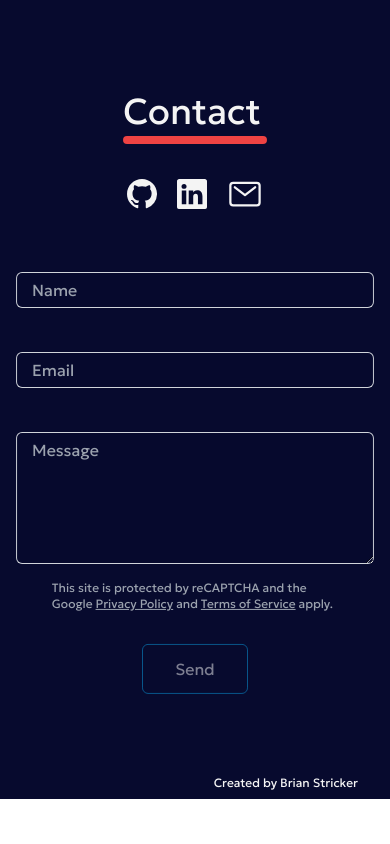
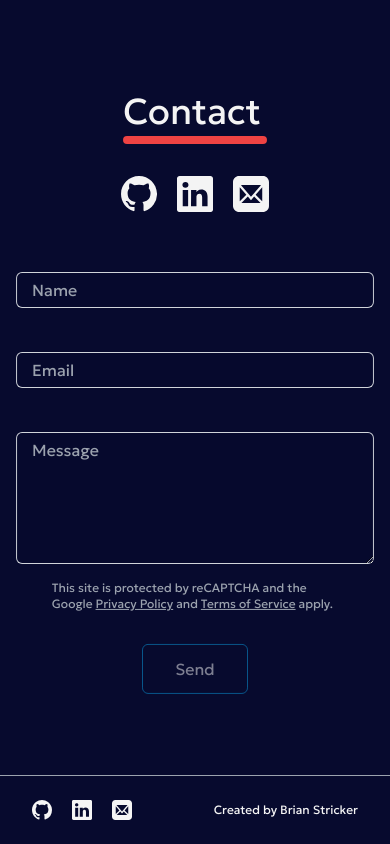
Before and after one commit to brianmstricker/portfolio-v3, a React (Vite) app: page /home in a window 390 px wide. Shown: the part 3513-4357 px from the top of the page. Before the commit the page ends 4312 px from the top, so only its background shows below. Built offline with nearby package versions, Linux system fonts and the light colour scheme.

Commit message:
more style updates

```diff
--- a/src/components/ContactLinks.jsx
+++ b/src/components/ContactLinks.jsx
@@ -1,5 +1,5 @@
 import { BsGithub, BsLinkedin } from "react-icons/bs";
-import { IoMailOutline } from "react-icons/io5";
+import { ImMail } from "react-icons/im";
 
 const links = [
  {
@@ -14,15 +14,15 @@ const links = [
  },
  {
   name: "Email",
-  icon: <IoMailOutline />,
+  icon: <ImMail />,
   link: "mailto:brianmstricker@gmail.com",
  },
 ];
 
-export const ContactLinks = ({ contactPage }) => {
+export const ContactLinks = ({ icons, small }) => {
  return (
   <div>
-   {!contactPage ? (
+   {!icons ? (
     <div>
      {links.map((link) => (
       <a
@@ -40,13 +40,19 @@ export const ContactLinks = ({ contactPage }) => {
     <div className="flex gap-5 sm:gap-12 items-center">
      {links.map((link) => (
       <a
-       className="text-3xl last:text-4xl hover:scale-110 duration-200"
+       className={
+        "hover:scale-110 duration-200 relative flex items-center justify-center group" +
+        (small ? " text-xl" : " text-4xl")
+       }
        href={link.link}
        key={`link-${link.name}`}
        target="_blank"
        rel="noreferrer"
       >
-       {link.icon}
+       <span className="text-xs absolute -top-4 opacity-0 group-hover:opacity-100 duration-300">
+        {link.name}
+       </span>
+       <span>{link.icon}</span>
       </a>
      ))}
     </div>
--- a/src/components/Footer.jsx
+++ b/src/components/Footer.jsx
@@ -1,7 +1,10 @@
+import { ContactLinks } from "./ContactLinks";
+
 const Footer = () => {
  return (
-  <div className="bg-main text-right px-8 pb-2 text-xs sm:text-sm">
-   Created by Brian Stricker
+  <div className="bg-main border-t border-t-gray-400 px-8 py-6 text-xs sm:text-sm flex justify-between items-center">
+   <ContactLinks icons={true} small={true} />
+   <span>Created by Brian Stricker</span>
   </div>
  );
 };
--- a/src/components/InputWithLabel.jsx
+++ b/src/components/InputWithLabel.jsx
@@ -10,7 +10,10 @@ const InputWithLabel = ({
   <div className="flex flex-col gap-1 group">
    <label
     htmlFor={name}
-    className="relative -bottom-8 group-focus-within:-bottom-0 transition-all duration-300"
+    className={
+     "relative group-focus-within:-bottom-0 transition-all duration-300" +
+     (value !== "" ? " -bottom-0" : " -bottom-8")
+    }
    >
     {text}
    </label>
@@ -23,7 +26,7 @@ const InputWithLabel = ({
      onChange={onChange}
      placeholder={text}
      required={required}
-     className="bg-main rounded-md py-1.5 px-4 ring-1 ring-inset ring-gray-300 focus:ring-2 focus:ring-sky-500 placeholder:text-gray-400 z-10 !outline-none custom-autofill-class"
+     className="bg-main rounded-md py-1.5 px-4 ring-1 ring-inset ring-gray-300 focus:ring-2 focus:ring-sky-500 placeholder:text-gray-400 z-10 !outline-none"
     />
    ) : (
     <textarea
--- a/src/index.css
+++ b/src/index.css
@@ -15,8 +15,3 @@
  visibility: hidden;
  opacity: 0;
 }
-
-.custom-autofill-class {
- -webkit-transition-delay: 9999s;
- transition-delay: 9999s;
-}
--- a/src/sections/Contact.jsx
+++ b/src/sections/Contact.jsx
@@ -60,7 +60,7 @@ const Contact = () => {
      <div className="w-36 sm:w-48 h-2 mt-1 bg-red-500 rounded-full" />
     </div>
     <div>
-     <ContactLinks contactPage={true} />
+     <ContactLinks icons={true} />
     </div>
     <form
      className="flex flex-col gap-4 w-full max-w-md"
--- a/src/sections/Projects.jsx
+++ b/src/sections/Projects.jsx
@@ -27,7 +27,7 @@ const images = [
 const Projects = () => {
  return (
   <section className="w-full bg-main" name="projects">
-   <div className="flex flex-col items-center justify-center gap-6 px-4 md:px-20 h-full w-full mx-auto max-w-[1200px] pt-28 sm:pt-32 py-10 sm:py-36">
+   <div className="flex flex-col items-center justify-center gap-6 px-4 md:px-20 h-full w-full mx-auto max-w-[1200px] pt-28 sm:pt-40 py-10 sm:py-36">
     <div>
      <h2 className="text-4xl sm:text-5xl">Projects</h2>
      <div className="w-36 sm:w-48 h-2 mt-1 bg-red-500 rounded-full" />
```
